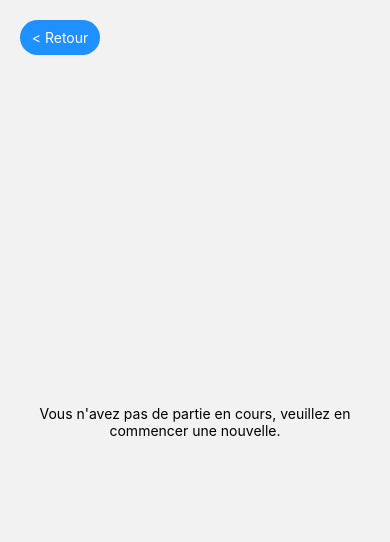
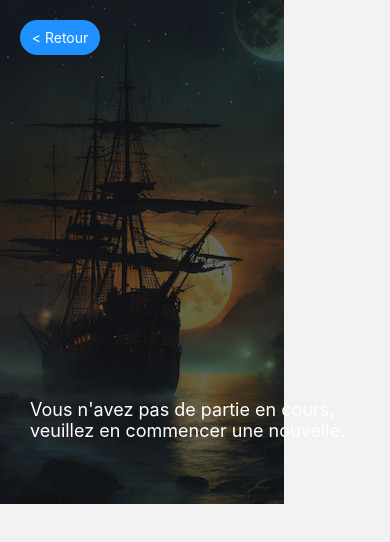
Before and after one commit to Bollemii/MASI-mobile-escape-game, a React Native app in the folder escape-game/: screen /piratesdelilebourbon/2 in a window 390 px wide. Shown: the top 542 px of the page. Built offline with nearby package versions, Linux system fonts and the light colour scheme.

Commit message:
not accessed page

```diff
--- a/escape-game/src/screens/NotAccessed.tsx
+++ b/escape-game/src/screens/NotAccessed.tsx
@@ -1,44 +1,85 @@
-import { StyleSheet, Text, View } from "react-native";
+import { ImageBackground, StyleSheet, Text, View } from "react-native";
 
+import { defaultStyles } from "@/defaultStyles";
 import { routes } from "@/router/routes";
 import Game from "@/models/game";
 import BackButton from "@/components/BackButton";
+import Button from "@/components/Button";
 
 interface NotAccessedProps {
-    step: number;
+    currentStep: number;
     game?: Game;
+    backgroundImage: any;
+    restartFunctions?: {handleRestart: () => void, handleContinue: () => void};
 }
 
 export default function NotAccessed(props: NotAccessedProps) {
+    if (props.restartFunctions) {
+        return <Restart {...props}/>
+    }
+
     let text: string;
     if (!props.game || props.game.isFinished()) {
         text = "Vous n'avez pas de partie en cours, veuillez en commencer une nouvelle."
     } else {
-        if (props.game.lastStep >= props.step) {
+        if (props.game.lastStep >= props.currentStep) {
             text = `Vous avez déjà réussi cette épreuve, veuillez reprendre à la ${props.game.lastStep+1}e étape où vous vous êtes arrêté.`
-        } else if (props.game.lastStep < props.step-1) {
+        } else if (props.game.lastStep < props.currentStep-1) {
             text = `Vous n'avez encore atteint cette épreuve, veuillez reprendre à la ${props.game.lastStep+1}e étape où vous vous êtes arrêté.`
         } else {
-            text = "Il semble qu'il y ait une erreur, veuillez prendre contact avec l'administrateur."
+            text = "Il semble qu'il y ait une erreur, veuillez prendre contact avec l'administrateur : vous devriez être à la bonne étape."
         }
     }
 
     return (
-        <View style={styles.container}>
+        <ImageBackground style={styles.container} source={props.backgroundImage}>
             <BackButton text="Retour" pageRedirect={routes.home}/>
             <Text style={styles.text}>{text}</Text>
-        </View>
+        </ImageBackground>
+    );
+}
+
+function Restart(props: NotAccessedProps) {
+    if (!props.restartFunctions) {
+        return null;
+    }
+
+    return (
+        <ImageBackground style={styles.container} source={props.backgroundImage}>
+            <BackButton text="Retour" pageRedirect={routes.home}/>
+            <Text style={styles.text}>Vous avez déjà une partie en cours, voulez-vous recommencer ?</Text>
+            <View style={styles.buttonContainer}>
+                <Button text="Nouvelle partie" onPress={props.restartFunctions.handleRestart} buttonStyle={styles.button}/>
+                <Button text="Continuer" onPress={props.restartFunctions.handleContinue} buttonStyle={styles.button}/>
+            </View>
+        </ImageBackground>
     );
 }
 
 const styles = StyleSheet.create({
     container: {
         flex: 1,
+        alignItems: "center",
         justifyContent: "center",
-        alignItems: "center",
+        padding: 30,
     },
     text: {
-        marginHorizontal: 20,
-        textAlign: "center",
+        fontSize: 18,
+        color: defaultStyles.colors.white,
+        marginBottom: 5,
     },
+    buttonContainer: {
+        width: '100%',
+        position: "absolute",
+        bottom: 25,
+        flexDirection: "row",
+        justifyContent: "space-around"
+    },
+    button: {
+        width: '40%',
+        height: 40,
+        alignItems: 'center',
+        justifyContent: 'center',
+        borderRadius: 30,
+    }
 });
--- a/escape-game/src/screens/piratesdelilebourbon/FirstStep.tsx
+++ b/escape-game/src/screens/piratesdelilebourbon/FirstStep.tsx
@@ -14,6 +14,7 @@ import usePseudo from "@/hooks/pseudo";
 import useLastGame from "@/hooks/lastGame";
 
 const data = {
+    notAccessedImage: require('assets/images/piratesdelilebourbon/boat.jpg'),
     before: {
         image: require("assets/images/piratesdelilebourbon/dark-ships-hold.png"),
         text: "Où suis-je ? Il fait noir, on dirait que je suis entouré de tonneaux. Mais attendez… j’entends des voix, je devrais aller voir s’il y a des gens là-haut. Le problème, c’est qu’on n’y voit pas grand chose ici. Ah, une lampe torche ! Mais elle est déchargée... Bon, il doit bien y avoir des piles quelque part."
@@ -35,7 +36,7 @@ export default function FirstStep () {
         // We use the NotAccessed as a component because LastGame might not be loaded yet on first render
         // A navigation take only first render into account
         return (
-            <NotAccessed step={1} game={lastGame}/>
+            <NotAccessed currentStep={1} game={lastGame} backgroundImage={data.notAccessedImage}/>
         )
     }
 
--- a/escape-game/src/screens/piratesdelilebourbon/Introduction.tsx
+++ b/escape-game/src/screens/piratesdelilebourbon/Introduction.tsx
@@ -9,6 +9,7 @@ import Button from "@/components/Button";
 import NextButton from "@/components/NextButton";
 import { saveLastGame } from "@/dataaccess/gameData";
 import useLastGame from "@/hooks/lastGame";
+import NotAccessed from "../NotAccessed";
 
 const data = {
     image: require('assets/images/piratesdelilebourbon/boat.jpg'),
@@ -30,22 +31,13 @@ export default function Introduction() {
         // @ts-expect-error: navigation type is not well defined
         navigation.navigate(routes.game[lastGame.lastStep + 1]);
     }
-    const handleNewGame = () => {
+    const handleRestart = () => {
         saveLastGame();
         setLastGame(undefined);
     }
 
     if (!!lastGame && lastGame.isInProgress()) {
-        return (
-            <View style={styles.container}>
-                <BackButton text="Retour" pageRedirect={routes.home}/>
-                <Text>"Vous avez déjà une partie en cours, voulez-vous recommencer ?"</Text>
-                <View style={styles.alreadyStarted}>
-                    <Button text="Continuer" onPress={handleContinue}/>
-                    <Button text="Nouvelle partie" onPress={handleNewGame}/>
-                </View>
-            </View>
-        )
+        return <NotAccessed currentStep={0} game={lastGame} backgroundImage={data.image} restartFunctions={{handleContinue, handleRestart}}/>
     }
 
     function handleStart() {
@@ -93,11 +85,4 @@ const styles = StyleSheet.create({
         color: defaultStyles.colors.white,
         marginBottom: 5,
     },
-    alreadyStarted: {
-        display: 'flex',
-        flexDirection: 'row',
-        justifyContent: 'space-around',
-        width: '70%',
-        marginTop: 30,
-    },
 });
--- a/escape-game/src/screens/piratesdelilebourbon/SecondStep.tsx
+++ b/escape-game/src/screens/piratesdelilebourbon/SecondStep.tsx
@@ -18,6 +18,7 @@ import useAccelerometer from "@/hooks/accelerometer";
 const data = {
     accelerometerThreshold: 8,
     hitCount: 3,
+    notAccessedImage: require('assets/images/piratesdelilebourbon/boat.jpg'),
     before: {
         image: require("assets/images/piratesdelilebourbon/boat-deck-captain.png"),
         texts: [
@@ -43,7 +44,7 @@ export default function SecondStep() {
 
     if (!lastGame || lastGame.lastStep !== 1) {
         return (
-            <NotAccessed step={2} game={lastGame}/>
+            <NotAccessed currentStep={2} game={lastGame} backgroundImage={data.notAccessedImage}/>
         )
     }
 
--- a/escape-game/src/screens/piratesdelilebourbon/ThirdStep.tsx
+++ b/escape-game/src/screens/piratesdelilebourbon/ThirdStep.tsx
@@ -12,6 +12,7 @@ import NotAccessed from "../NotAccessed";
 
 const data = {
     step: 20,
+    notAccessedImage: require('assets/images/piratesdelilebourbon/boat.jpg'),
     before: {
         image: require("assets/images/piratesdelilebourbon/boat-deck-captain.png"),
         text: "Bravo, moussaillon ! Ton courage et ta bravoure ont été décisifs dans notre victoire aujourd'hui. Viens avec moi dans ma cabine, elle se trouve à 20 pas d'ici. Nous allons célébrer cette victoire comme il se doit, avec un bon rhum et des histoires de mer à partager."
@@ -29,7 +30,7 @@ export default function ThirdStep() {
 
     if (!lastGame || lastGame.lastStep !== 2) {
         return (
-            <NotAccessed step={3} game={lastGame}/>
+            <NotAccessed currentStep={3} game={lastGame} backgroundImage={data.notAccessedImage}/>
         )
     }
 
```
